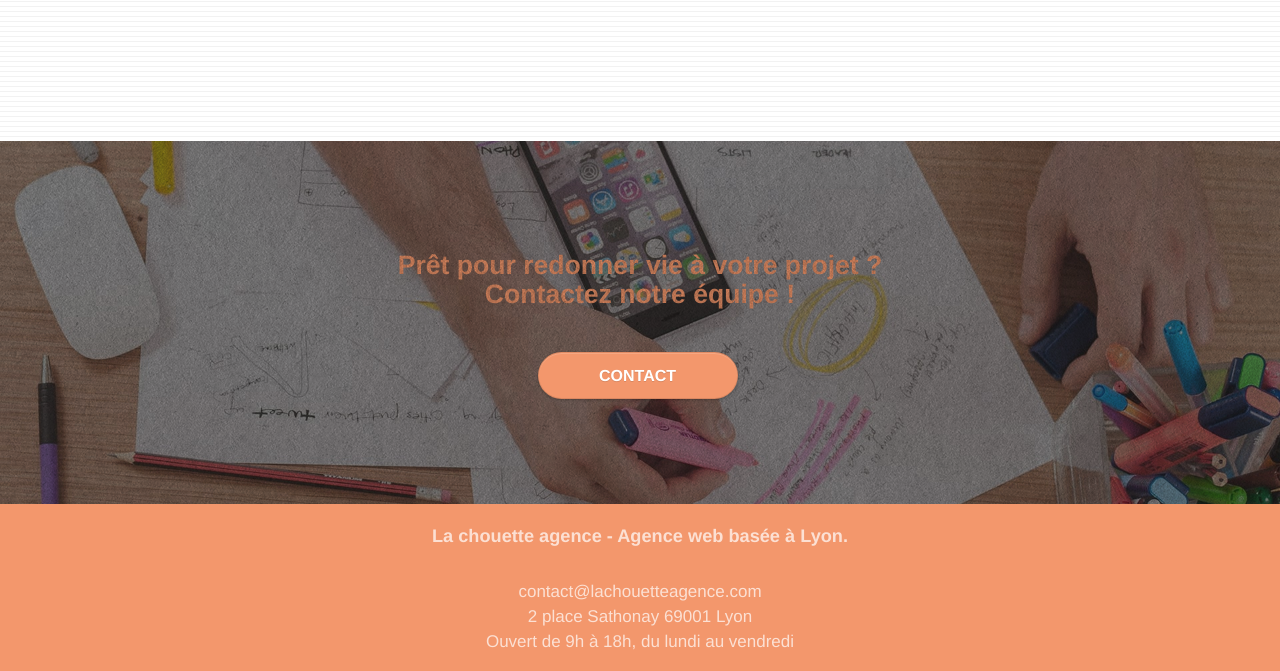
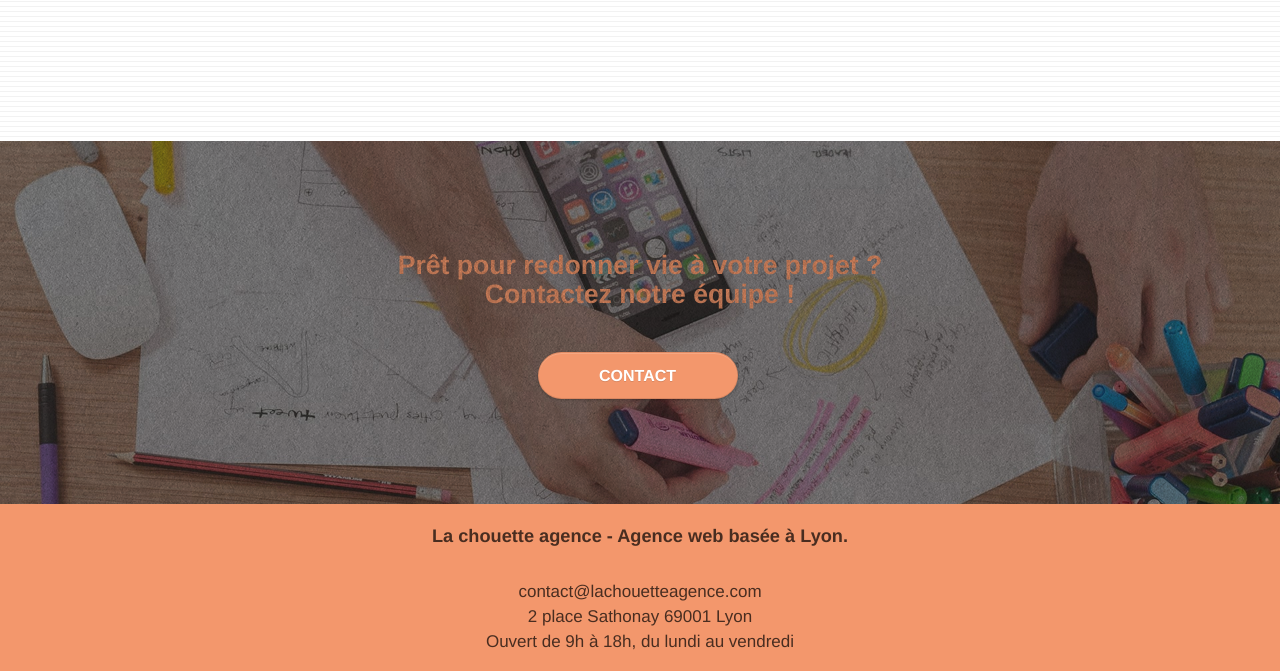
Before and after one commit to Winters67/P4_Seo_Agence, a plain HTML site: page index.html in a window 1280 px wide. Shown: the part 2859-3530 px from the top of the page. Drawn offline with Linux system fonts and the light colour scheme.

Commit message:
changement de couleur contact

```diff
--- a/style.css
+++ b/style.css
@@ -1128,7 +1128,7 @@ input {
 }
 
 .contact_adress {
-  color: rgba(255, 255, 255, 0.7) !important;
+  color: rgba(0, 0, 0, 0.7) !important;
   display: flex;
   justify-content: center;
   font-size: 17px;
```
